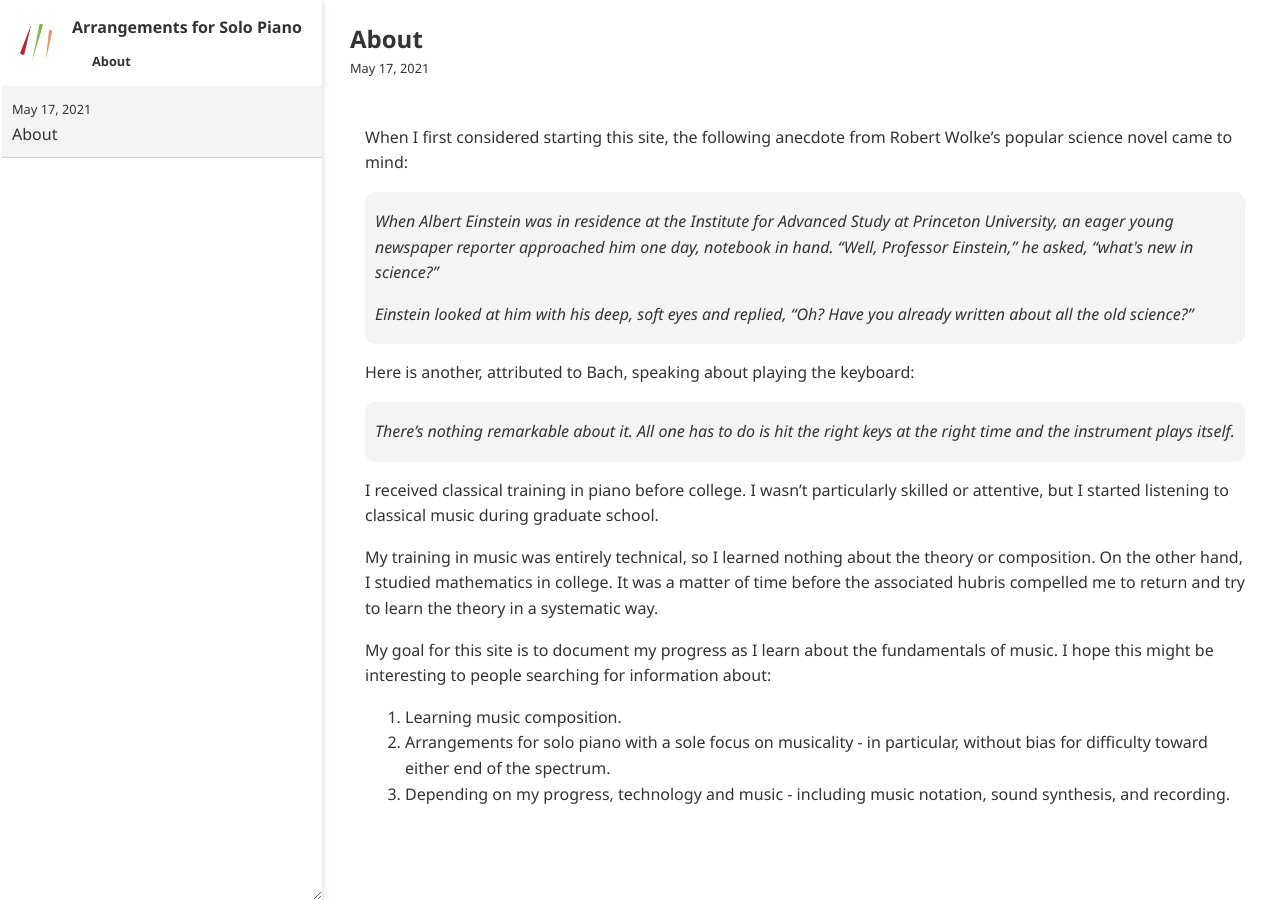
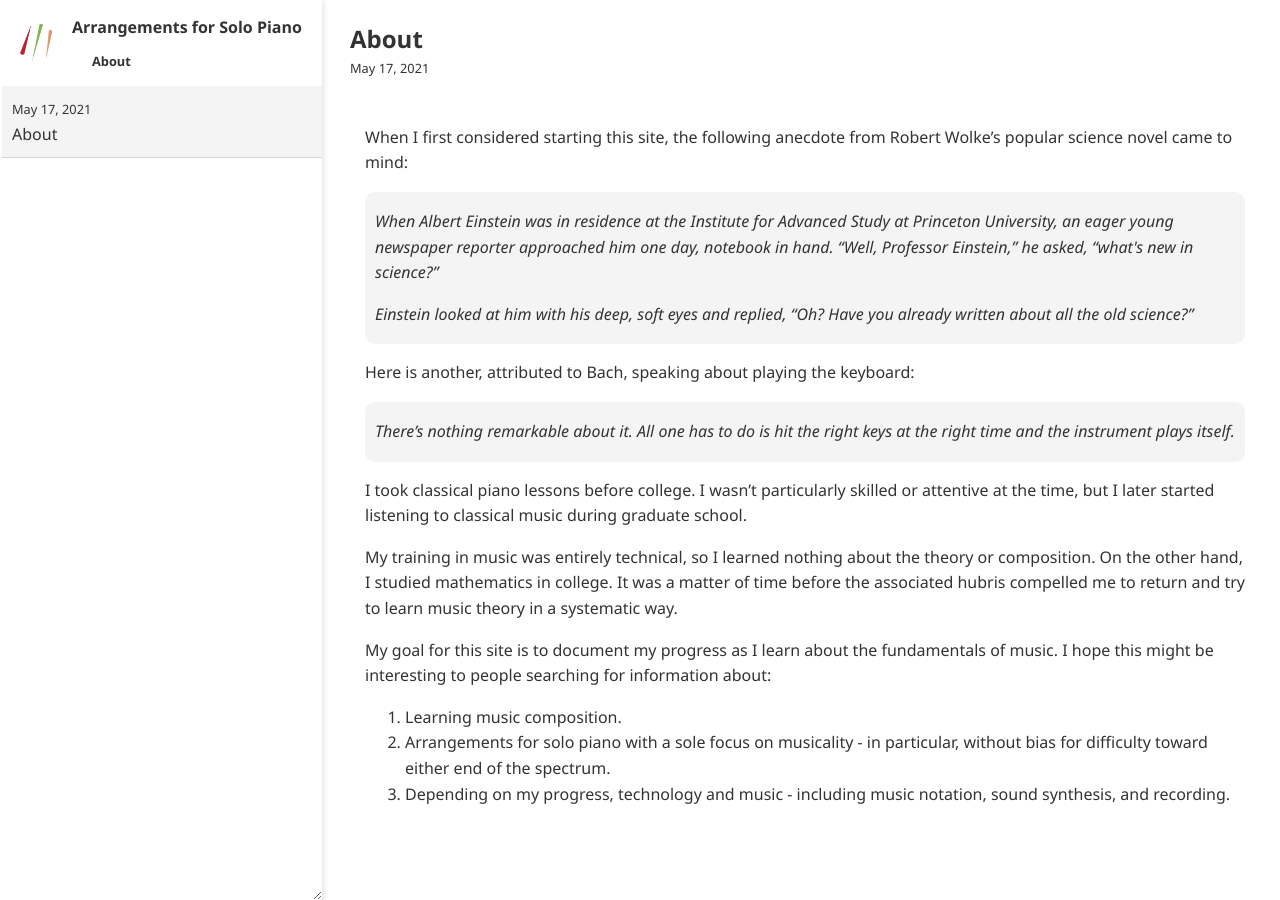
Before and after one commit to ansyblenetwork/arrpiano, a Jekyll site: the page built from _posts/2021-05-17-about.md, in a window 1280 px wide. Built offline with Jekyll 4.4.1, drawn with Linux system fonts in a browser that asks for light colours.

Commit message:
Update 2021-05-17-about.md

```diff
--- a/_posts/2021-05-17-about.md
+++ b/_posts/2021-05-17-about.md
@@ -16,9 +16,9 @@ Here is another, attributed to Bach, speaking about playing the keyboard:
 <p>There’s nothing remarkable about it. All one has to do is hit the right keys at the right time and the instrument plays itself.</p>
 </div>
 
-I received classical training in piano before college. I wasn't particularly skilled or attentive, but I started listening to classical music during graduate school.
+I took classical piano lessons before college. I wasn't particularly skilled or attentive at the time, but I later started listening to classical music during graduate school.
 
-My training in music was entirely technical, so I learned nothing about the theory or composition. On the other hand, I studied mathematics in college. It was a matter of time before the associated hubris compelled me to return and try to learn the theory in a systematic way.
+My training in music was entirely technical, so I learned nothing about the theory or composition. On the other hand, I studied mathematics in college. It was a matter of time before the associated hubris compelled me to return and try to learn music theory in a systematic way.
 
 My goal for this site is to document my progress as I learn about the fundamentals of music. I hope this might be interesting to people searching for information about:
 
```
